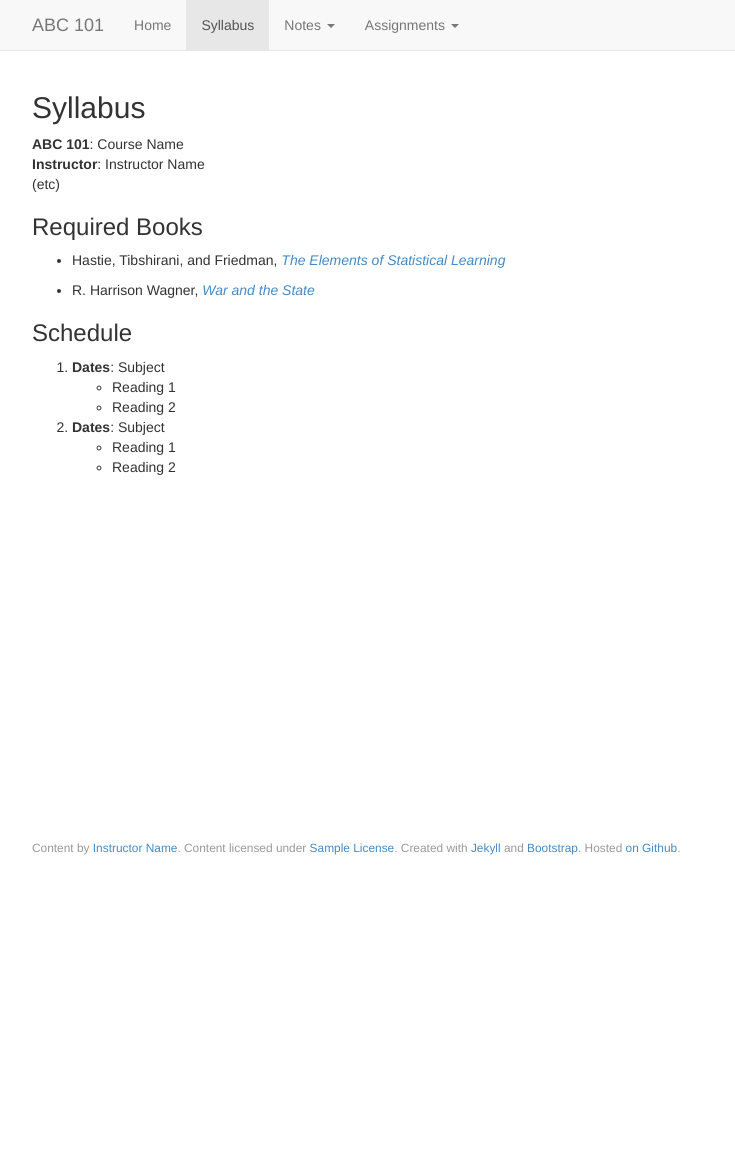
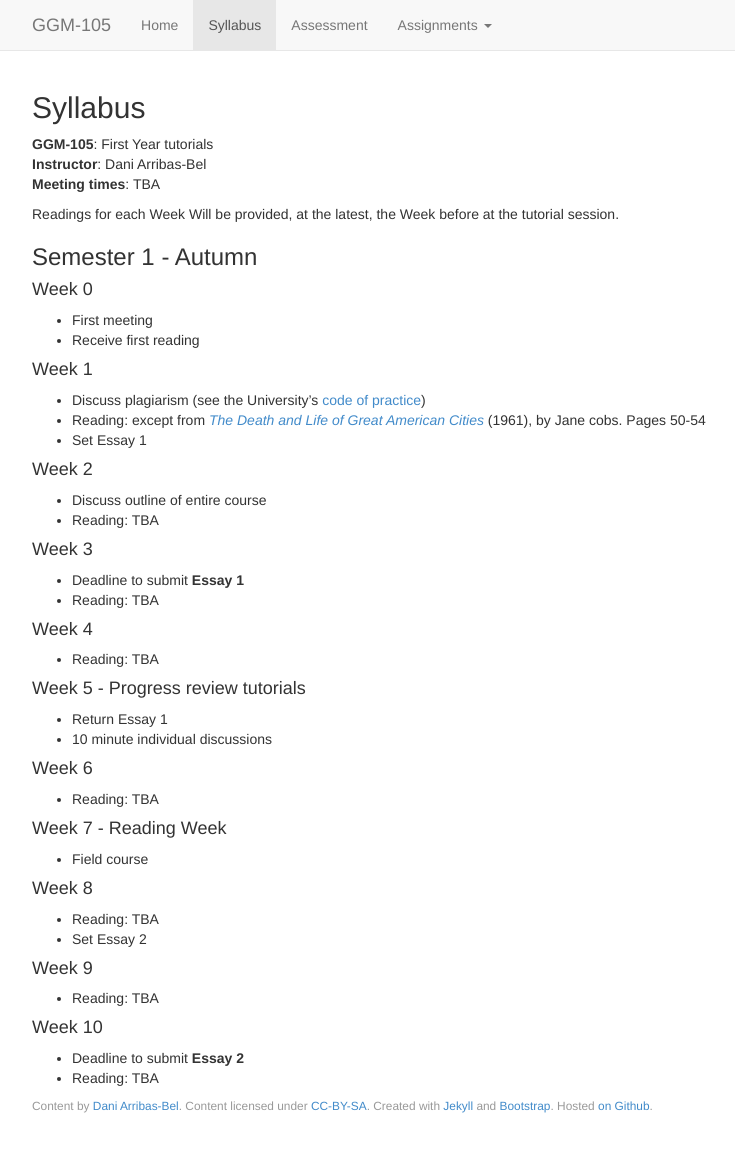
Before and after one commit to darribas/GGM-105_14-15, a Jekyll site: the page built from syllabus.md, in a window 1280 px wide. Shown: the whole page, without its empty margins (223-958 px from the left). Built offline with Jekyll 4.4.1, drawn with Linux system fonts in a browser that asks for light colours; nearby versions of some CDN libraries; before the commit the page ends 900 px from its top, so only the background shows below that.

Commit message:
Adding initial contents

```diff
--- a/_assignments/01-homework.md
+++ /dev/null
@@ -1,11 +0,0 @@
----
-title: First Assignment
----
-
-Due in class on **MM DD**.
-
-### Problems
-
-1. Solve a problem.
-
-2. And another.
--- a/_config.yml
+++ b/_config.yml
@@ -2,7 +2,7 @@
 # Note: Jekyll configuration settings may not be respected by GitHub Pages.
 # Read the friendly manual: https://help.github.com/articles/using-jekyll-with-pages
 
-baseurl: "/github-course-starter"  # Replace with name of repo
+baseurl: "/c105_1415"  # Replace with name of repo
 
 markdown: kramdown
 
--- a/_data/course.yml
+++ b/_data/course.yml
@@ -1,5 +1,5 @@
-number: ABC 101
-name: Course Name
+number: GGM-105
+name: First Year tutorials
 description: >-
-  A brief description of the course.
-term: Fall 20XX
+  This course introduces students to a range of transferable skills and techniques that are of key importance to students in Geography.
+term: Autumn 2014
--- a/_data/instructor.yml
+++ b/_data/instructor.yml
@@ -1,5 +1,5 @@
-name: Instructor Name
-office: Building 456
+name: Dani Arribas-Bel
+office: GEES - G36
 office_hours: DD HH:MM
-email: instructor_name@institution.edu
-url: http://www.instructor_website.com/
+email: D.Arribas-Bel@bham.ac.uk
+url: http://darribas.org
--- a/_data/license.yml
+++ b/_data/license.yml
@@ -1,3 +1,3 @@
 # Licensing information for course content
-name: Sample License
-url: http://www.sample-license.com/
+name: CC-BY-SA
+url: http://creativecommons.org/licenses/by-sa/4.0/
--- a/_layouts/default.html
+++ b/_layouts/default.html
@@ -36,8 +36,11 @@
         <ul class="nav navbar-nav">
           <li{% if page.category == "home" %} class="active"{% endif %}><a href="{{ site.baseurl }}/index.html">Home</a></li>
           <li{% if page.category == "syllabus" %} class="active"{% endif %}><a href="{{ site.baseurl }}/syllabus.html">Syllabus</a></li>
+          <li{% if page.category == "assessment" %} class="active"{% endif %}><a href="{{ site.baseurl }}/assessment.html">Assessment</a></li>
+          <!--
           <li class="dropdown{% if page.category == "note" %} active{% endif %}">
-            <a href="#" class="dropdown-toggle" data-toggle="dropdown">Notes <b class="caret"></b></a>
+            <a href="#" class="dropdown-toggle"
+                data-toggle="dropdown">Sessions <b class="caret"></b></a>
             <ul class="dropdown-menu">
               {% if site.notes[0] %}
               {% for note in site.notes %}
@@ -48,6 +51,7 @@
               {% endif %}
             </ul>
           </li>
+          -->
           <li class="dropdown{% if page.category == "assignment" %} active{% endif %}">
             <a href="#" class="dropdown-toggle" data-toggle="dropdown">Assignments <b class="caret"></b></a>
             <ul class="dropdown-menu">
--- /dev/null
+++ b/_notes/s1week02.md
@@ -0,0 +1,3 @@
+---
+title: Semester 1 - Week 2
+---
--- a/syllabus.md
+++ b/syllabus.md
@@ -8,23 +8,62 @@ layout: default
 
 **{{site.data.course.number}}**: {{site.data.course.name}}
 **Instructor**: {{site.data.instructor.name}}
-(etc)
+**Meeting times**: TBA
 
-### Required Books
+Readings for each Week Will be provided, at the latest, the Week before at the
+tutorial session.
 
-* Hastie, Tibshirani, and Friedman,
-  [*The Elements of Statistical Learning*](http://statweb.stanford.edu/~tibs/ElemStatLearn/)
+### Semester 1 - Autumn
 
-* R. Harrison Wagner,
-  [*War and the State*](http://www.amazon.com/War-State-Theory-International-Politics/dp/0472069810)
+#### Week 0
 
+* First meeting
+* Receive first reading
 
-### Schedule
+#### Week 1
 
-1. **Dates**: Subject
-    * Reading 1
-    * Reading 2
+* Discuss plagiarism (see the University's [code of practice](http://WWW.as.bham.ac.uk/study/support/sca/plagiarism.shtml))
+* Reading: except from [*The Death and Life of Great American Cities*](https://en.Wikipedia.org/Wiki/The_Death_and_Life_of_Great_American_Cities) (1961), by Jane
+cobs. Pages 50-54
+* Set Essay 1
 
-2. **Dates**: Subject
-    * Reading 1
-    * Reading 2
+#### Week 2
+
+* Discuss outline of entire course
+* Reading: TBA
+
+#### Week 3
+
+* Deadline to submit **Essay 1**
+* Reading: TBA
+
+#### Week 4
+
+* Reading: TBA
+
+#### Week 5 - Progress review tutorials
+
+* Return Essay 1
+* 10 minute individual discussions
+
+#### Week 6
+
+* Reading: TBA
+
+#### Week 7 - Reading Week
+
+* Field course
+
+#### Week 8
+
+* Reading: TBA
+* Set Essay 2
+
+#### Week 9
+
+* Reading: TBA
+
+#### Week 10
+
+* Deadline to submit **Essay 2**
+* Reading: TBA
```
Also changed, not shown: _assignments/essay01.md (added, +16 -0 lines), _assignments/essay02.md (added, +16 -0 lines), _notes/01-first-note.md (deleted, +0 -7 lines), _notes/02-more-notes.md (deleted, +0 -7 lines), _notes/s1week00.md (added, +15 -0 lines), _notes/s1week01.md (added, +3 -0 lines), _notes/s1week03.md (added, +3 -0 lines), assessment.md (added, +42 -0 lines), 2 other files.
